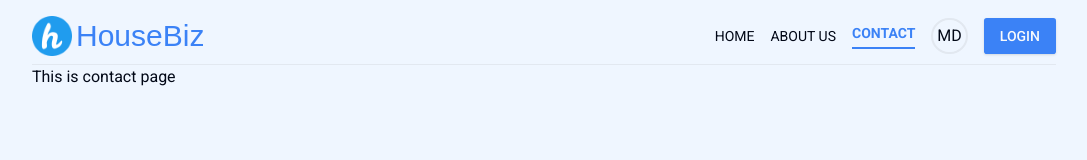
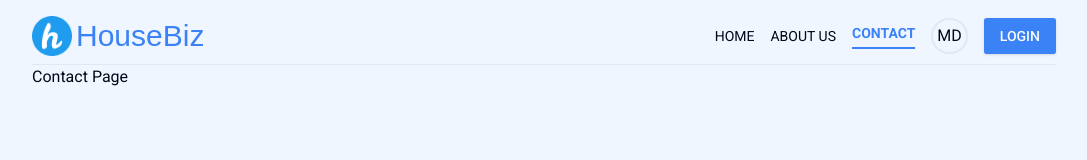
Before and after one commit to MdHasib01/realestate_web_app, a Next.js app: page /contact in a window 1280 px wide. Shown: the top 160 px of the page, without its empty margins (96-1183 px from the left). Built offline with nearby package versions, Linux system fonts and the light colour scheme; a web font is replaced by a local one.

Commit message:
change the metatag

```diff
--- /dev/null
+++ b/src/app/contact/layout.js
@@ -0,0 +1,12 @@
+import NavBar from "@/components/NavBar/NavBar";
+
+export const metadata = {
+  title: "Contact us - HouseBiz",
+};
+export default function RootLayout({ children }) {
+  return (
+    <html lang="en">
+      <main>{children}</main>
+    </html>
+  );
+}
--- a/src/app/contact/page.jsx
+++ b/src/app/contact/page.jsx
@@ -1,10 +1,11 @@
 import React from "react";
-
 const ContactPage = () => {
   return (
-    <div className="container px-2 mx-auto md:px-32">
-      <h2>This is contact page</h2>
-    </div>
+    <>
+      <div className="container px-2 mx-auto md:px-32">
+        <h1>Contact Page</h1>
+      </div>
+    </>
   );
 };
 
--- a/src/app/layout.js
+++ b/src/app/layout.js
@@ -15,7 +15,20 @@ const damion = Damion({
 });
 export const metadata = {
   title: "HouseBiz- Buy and sell your property",
-  description: "Generated by create next app",
+  description: "Find the perfect property to buy or sell with HouseBiz.",
+  openGraph: {
+    title: "HouseBiz - Buy and sell your property",
+    description: "Find the perfect property to buy or sell with HouseBiz.",
+    images: [
+      {
+        url: "./assets/image/banner.jpg",
+        width: 1200,
+        height: 630,
+        alt: "HouseBiz - Buy and sell your property",
+      },
+    ],
+    site_name: "HouseBiz",
+  },
 };
 
 export default function RootLayout({ children }) {
```
